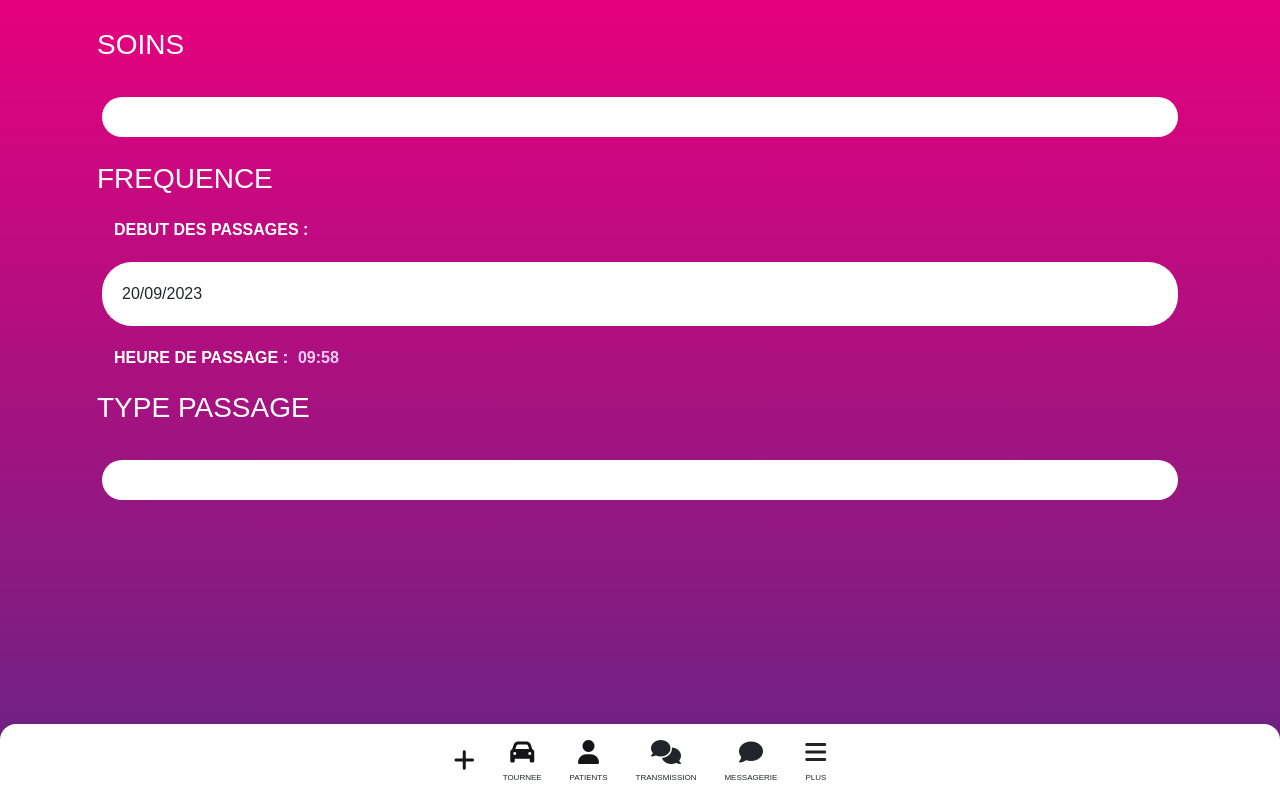
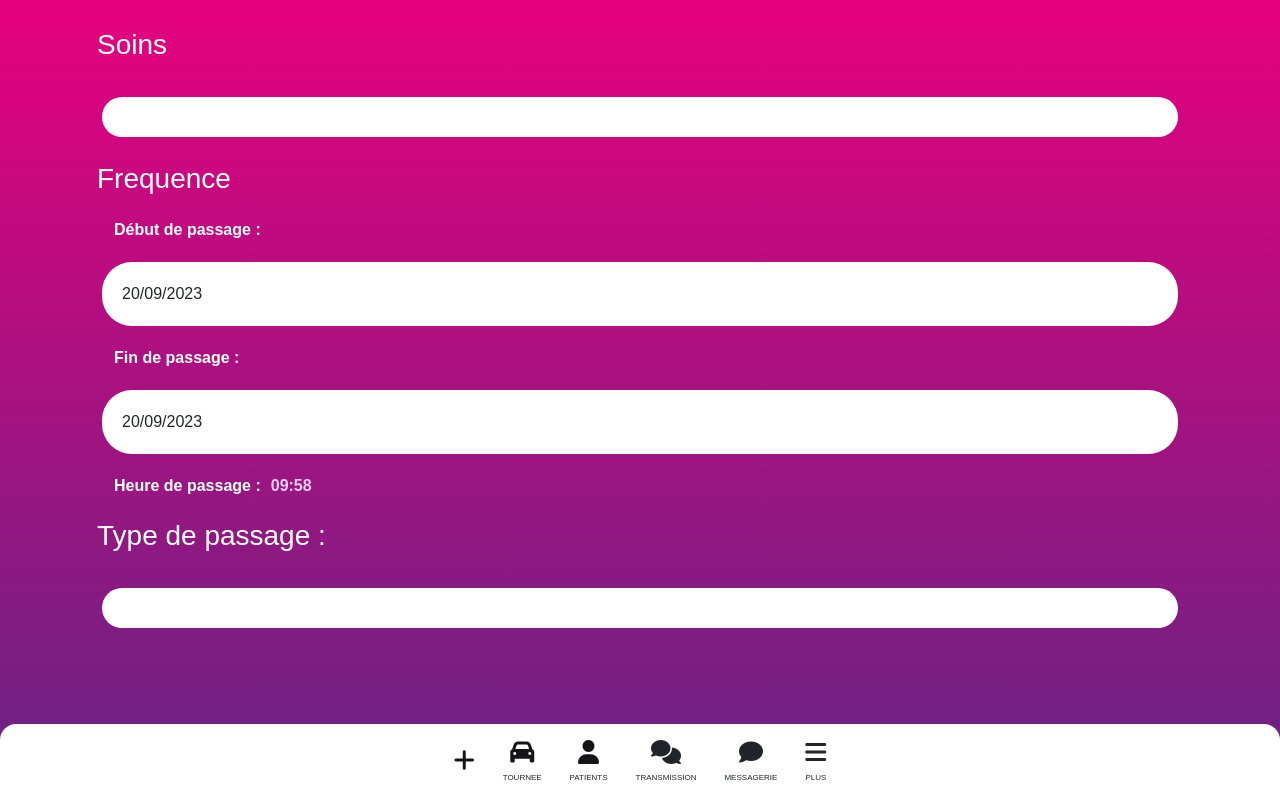
Before and after one commit to Pierre1077/idelly, a Symfony app: template templates/meet/showMeet.html.twig in a window 1280 px wide. Run offline with Twig, Linux system fonts and the light colour scheme; the template is opened without the code that fills it, so the values that code supplies are empty; some libraries are stand-ins or nearby versions.

Commit message:
fin de passage

```diff
--- a/templates/meet/showMeet.html.twig
+++ b/templates/meet/showMeet.html.twig
@@ -7,22 +7,25 @@
 
     <div class="container">
     <h2 class="white">{{ meet.patient.firstname }} {{ meet.patient.name }}</h2>
-    <h3>SOINS</h3>
+    <h3>Soins</h3>
     <p class="gray-margin">{{ meet.typeSoin }}</p>
-    <h3>FREQUENCE</h3>
-    <ul>DEBUT DES PASSAGES :</ul>
+    <h3>Frequence</h3>
+    <ul>Début de passage :</ul>
     <p class="gray-margin">
         <span class="date">{{ meet.dateDebut|date('d/m/Y') }}</span>
     </p>
-
+    <ul>Fin de passage :</ul>
+    <p class="gray-margin">
+        <span class="date">{{ meet.dateFin|date('d/m/Y') }}</span>
+    </p>
     <div class="flex-container">
-        <ul>HEURE DE PASSAGE :</ul>
+        <ul>Heure de passage :</ul>
         <div class="checkbox-wrapper">
             <p class="time">{{ meet.passages[0].hour|date('H:i') }}</p>
         </div>
     </div>
 
-    <h3>TYPE PASSAGE</h3>
+    <h3>Type de passage :</h3>
     <p class="gray-margin">{{ meet.typePassage }}</p>
     </div>
 
@@ -78,6 +81,7 @@
                 }
                 .container {
                 height: 100vh;
+                 padding-bottom: 10px;
                 }
 
                 </style>
```
